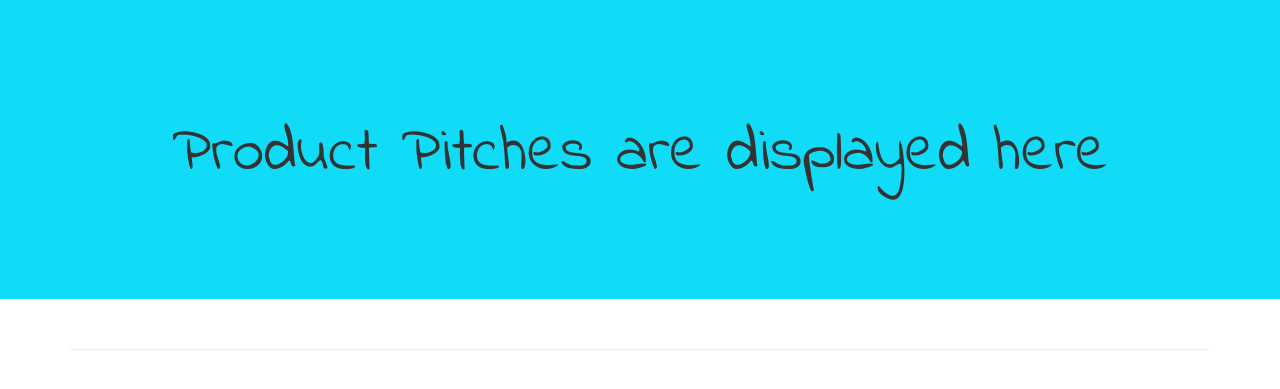
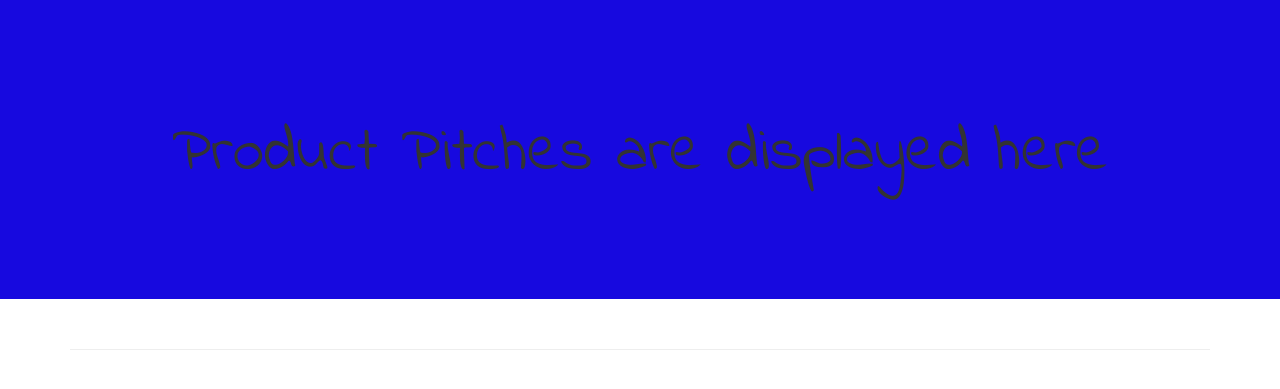
Before and after one commit to Fridah-Alwanga/Pitch, a Python web app: template app/templates/product_pitches.html in a window 1280 px wide. Shown: the part 74-463 px from the top of the page. Run offline with Jinja, Linux system fonts and the light colour scheme; the template is opened without the code that fills it, so the values that code supplies are empty; some libraries are stand-ins or nearby versions; some web fonts are replaced.

Commit message:
add style in product pitch

```diff
--- a/app/auth/forms.py
+++ b/app/auth/forms.py
@@ -2,7 +2,7 @@ from flask_wtf import FlaskForm
 from wtforms import StringField,PasswordField,BooleanField,SubmitField
 from wtforms.validators import Required,Email,EqualTo
 from ..models import User
-# from wtforms import ValidationError
+from wtforms import ValidationError
 
 class RegistrationForm(FlaskForm):
     email = StringField('Your Email Address',validators=[Required(),Email()])
--- a/app/templates/product_pitches.html
+++ b/app/templates/product_pitches.html
@@ -3,7 +3,7 @@
 
 {%block content%}
 <link href="https://fonts.googleapis.com/css?family=Indie+Flower|Ranga" rel="stylesheet">
-<div class="jumbotron text-center" style="background-color: rgb(17, 220, 247); padding: 100px 25px; font-family: 'Indie Flower', cursive;">
+<div class="jumbotron text-center" style="background-color: rgb(23, 9, 223); padding: 100px 25px; font-family: 'Indie Flower', cursive;">
     <h1>Product Pitches are displayed here</h1>
 </div>
 <div class="container" style="font-family: 'Indie+Flower', cursive;">
```
